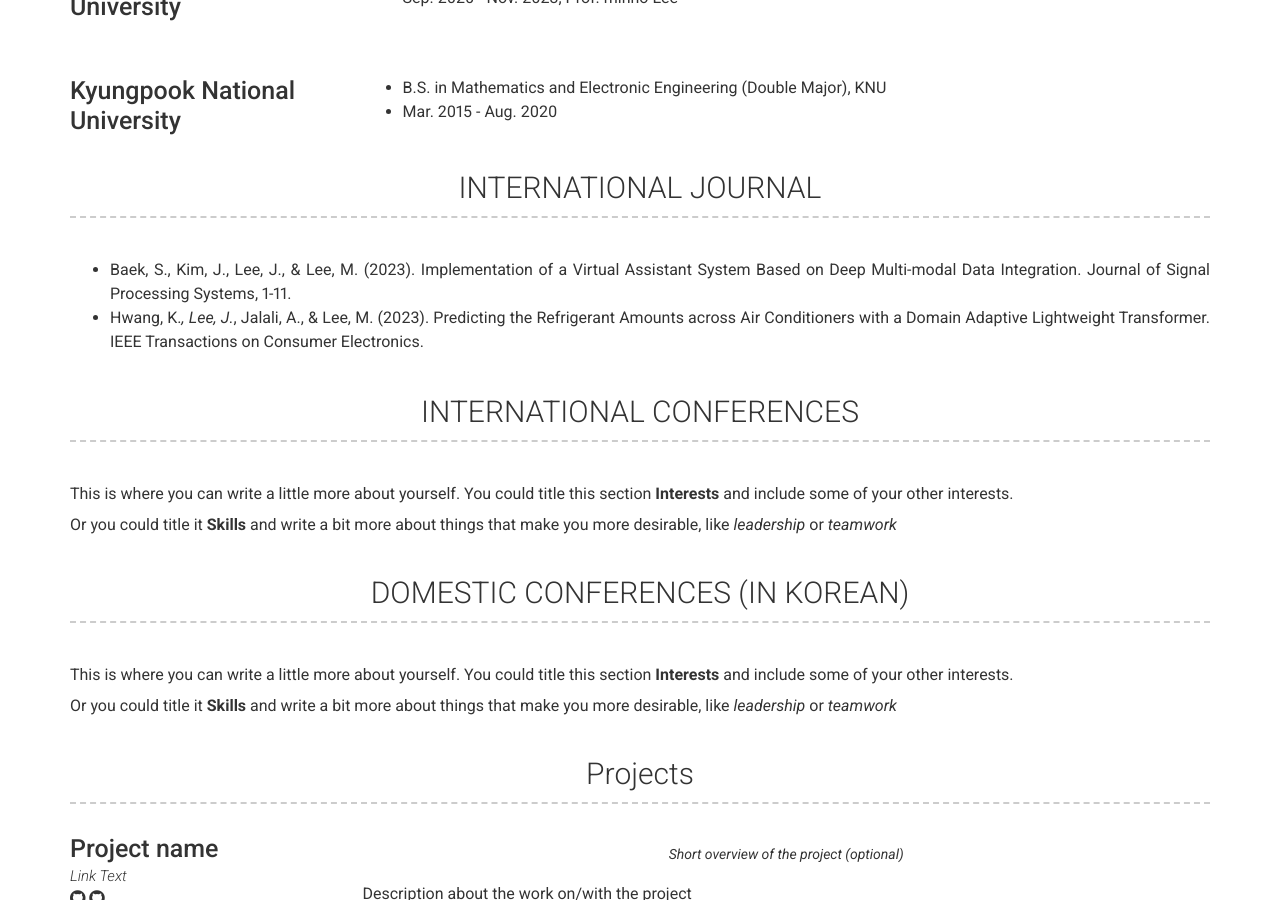
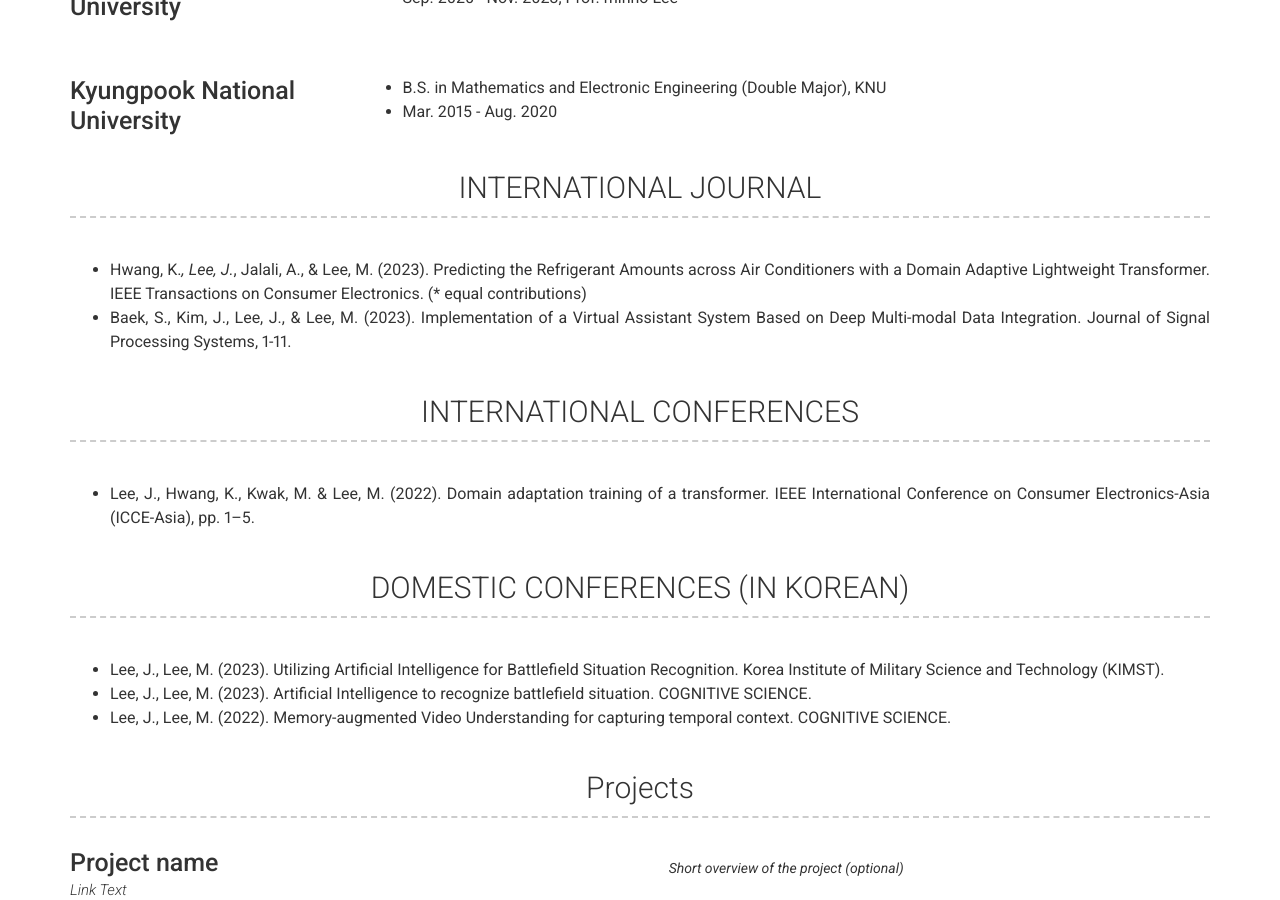
Before and after one commit to zini9405/zini9405.github.io, a Jekyll site: the page built from index.md, in a window 1280 px wide and 900 px high, scrolled down 759 px. Built offline with Jekyll 4.4.1, drawn with Linux system fonts in a browser that asks for light colours; nearby versions of some CDN libraries.

Commit message:
Update _config.yml

```diff
--- a/_config.yml
+++ b/_config.yml
@@ -101,24 +101,20 @@ content:
   - title: INTERNATIONAL JOURNAL
     layout: text
     content: | # this will include new lines to allow paragraphs
+      - Hwang, K.*, Lee, J.*, Jalali, A., & Lee, M. (2023). Predicting the Refrigerant Amounts across Air Conditioners with a Domain Adaptive Lightweight Transformer. IEEE Transactions on Consumer Electronics. (* equal contributions)
       - Baek, S., Kim, J., Lee, J., & Lee, M. (2023). Implementation of a Virtual Assistant System Based on Deep Multi-modal Data Integration. Journal of Signal Processing Systems, 1-11.
-      - Hwang, K.*, Lee, J.*, Jalali, A., & Lee, M. (2023). Predicting the Refrigerant Amounts across Air Conditioners with a Domain Adaptive Lightweight Transformer. IEEE Transactions on Consumer Electronics.
 
   - title: INTERNATIONAL CONFERENCES
     layout: text
     content: | # this will include new lines to allow paragraphs
-      This is where you can write a little more about yourself. You could title this section **Interests** and include some of your other interests.
-
-      Or you could title it **Skills** and write a bit more about things that make you more desirable, like *leadership* or *teamwork*
+      - Lee, J., Hwang, K., Kwak, M. & Lee, M. (2022). Domain adaptation training of a transformer. IEEE International Conference on Consumer Electronics-Asia (ICCE-Asia), pp. 1–5.
 
   - title: DOMESTIC CONFERENCES (IN KOREAN)
     layout: text
     content: | # this will include new lines to allow paragraphs
-      This is where you can write a little more about yourself. You could title this section **Interests** and include some of your other interests.
-
-      Or you could title it **Skills** and write a bit more about things that make you more desirable, like *leadership* or *teamwork*
-
-
+      - Lee, J., Lee, M. (2023). Utilizing Artificial Intelligence for Battlefield Situation Recognition. Korea Institute of Military Science and Technology (KIMST).
+      - Lee, J., Lee, M. (2023). Artificial Intelligence to recognize battlefield situation. COGNITIVE SCIENCE.
+      - Lee, J., Lee, M. (2022). Memory-augmented Video Understanding for capturing temporal context. COGNITIVE SCIENCE.
 
   - title: Projects # Title for the section
     layout: list # Type of content section (list/text)
```
